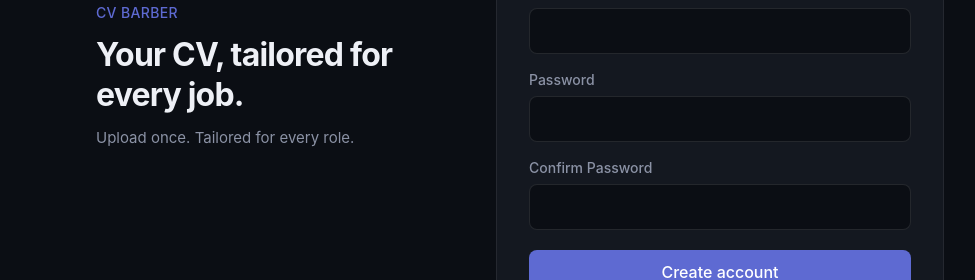
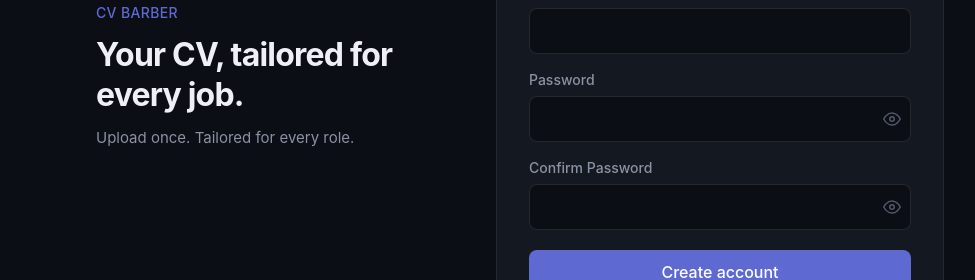
Before and after one commit to MoaazEmam/CV-Barber, a React (Vite) app in the folder frontend/: page /register in a window 1280 px wide. Shown: the part 349-629 px from the top of the page, without its empty margins (120-1095 px from the left). Built offline with nearby package versions, Linux system fonts and the light colour scheme.

Commit message:
feat: add show password toggle

```diff
--- /dev/null
+++ b/frontend/src/components/PasswordInput.jsx
@@ -0,0 +1,50 @@
+import { useState } from 'react'
+
+function EyeIcon() {
+  return (
+    <svg width="18" height="18" viewBox="0 0 24 24" fill="none" stroke="currentColor" strokeWidth="2" strokeLinecap="round" strokeLinejoin="round">
+      <path d="M1 12s4-8 11-8 11 8 11 8-4 8-11 8-11-8-11-8z" />
+      <circle cx="12" cy="12" r="3" />
+    </svg>
+  )
+}
+
+function EyeOffIcon() {
+  return (
+    <svg width="18" height="18" viewBox="0 0 24 24" fill="none" stroke="currentColor" strokeWidth="2" strokeLinecap="round" strokeLinejoin="round">
+      <path d="M17.94 17.94A10.07 10.07 0 0 1 12 20c-7 0-11-8-11-8a18.45 18.45 0 0 1 5.06-5.94M9.9 4.24A9.12 9.12 0 0 1 12 4c7 0 11 8 11 8a18.5 18.5 0 0 1-2.16 3.19m-6.72-1.07a3 3 0 1 1-4.24-4.24" />
+      <line x1="1" y1="1" x2="23" y2="23" />
+    </svg>
+  )
+}
+
+// Password field with a click-to-toggle reveal button (press to show, press
+// again to hide).
+export default function PasswordInput({ label = 'Password', value, onChange, required = true, autoComplete }) {
+  const [show, setShow] = useState(false)
+
+  return (
+    <div>
+      <label className="block text-sm font-medium text-[var(--text-secondary)] mb-1.5">{label}</label>
+      <div className="relative">
+        <input
+          type={show ? 'text' : 'password'}
+          required={required}
+          value={value}
+          onChange={onChange}
+          autoComplete={autoComplete}
+          className="w-full bg-[var(--bg)] border border-[rgba(255,255,255,0.10)] text-[var(--text-primary)] rounded-lg px-3 py-2.5 pr-10 focus:outline-none focus:ring-2 focus:ring-[#5E6AD2]/30 focus:border-[#5E6AD2]/60 transition-colors placeholder:text-[var(--text-muted)]"
+        />
+        <button
+          type="button"
+          onClick={() => setShow((s) => !s)}
+          tabIndex={-1}
+          aria-label={show ? 'Hide password' : 'Show password'}
+          className="absolute right-2.5 top-1/2 -translate-y-1/2 text-[var(--text-muted)] hover:text-[var(--text-secondary)] transition-colors"
+        >
+          {show ? <EyeOffIcon /> : <EyeIcon />}
+        </button>
+      </div>
+    </div>
+  )
+}
--- a/frontend/src/pages/LoginPage.jsx
+++ b/frontend/src/pages/LoginPage.jsx
@@ -2,6 +2,7 @@
 import { Link, useNavigate } from 'react-router-dom'
 import api from '../lib/axios'
 import useAppStore from '../store/useAppStore'
+import PasswordInput from '../components/PasswordInput'
 
 export default function LoginPage() {
   const navigate = useNavigate()
@@ -20,7 +21,7 @@
       form.append('username', email)
       form.append('password', password)
 
-      const loginRes = await api.post('/auth/jwt/login', form, {
+      const loginRes = await api.post('/auth/login', form, {
         headers: { 'Content-Type': 'application/x-www-form-urlencoded' },
       })
       const token = loginRes.data.access_token
@@ -69,16 +70,12 @@
                 className="w-full bg-[var(--bg)] border border-[rgba(255,255,255,0.10)] text-[var(--text-primary)] rounded-lg px-3 py-2.5 focus:outline-none focus:ring-2 focus:ring-[#5E6AD2]/30 focus:border-[#5E6AD2]/60 transition-colors placeholder:text-[var(--text-muted)]"
               />
             </div>
-            <div>
-              <label className="block text-sm font-medium text-[var(--text-secondary)] mb-1.5">Password</label>
-              <input
-                type="password"
-                required
-                value={password}
-                onChange={(e) => setPassword(e.target.value)}
-                className="w-full bg-[var(--bg)] border border-[rgba(255,255,255,0.10)] text-[var(--text-primary)] rounded-lg px-3 py-2.5 focus:outline-none focus:ring-2 focus:ring-[#5E6AD2]/30 focus:border-[#5E6AD2]/60 transition-colors placeholder:text-[var(--text-muted)]"
-              />
-            </div>
+            <PasswordInput
+              label="Password"
+              value={password}
+              onChange={(e) => setPassword(e.target.value)}
+              autoComplete="current-password"
+            />
 
             <button
               type="submit"
--- a/frontend/src/pages/RegisterPage.jsx
+++ b/frontend/src/pages/RegisterPage.jsx
@@ -2,6 +2,7 @@
 import { Link, useNavigate } from 'react-router-dom'
 import api from '../lib/axios'
 import useAppStore from '../store/useAppStore'
+import PasswordInput from '../components/PasswordInput'
 
 export default function RegisterPage() {
   const navigate = useNavigate()
@@ -31,7 +32,7 @@
       const form = new URLSearchParams()
       form.append('username', email)
       form.append('password', password)
-      const loginRes = await api.post('/auth/jwt/login', form, {
+      const loginRes = await api.post('/auth/login', form, {
         headers: { 'Content-Type': 'application/x-www-form-urlencoded' },
       })
       const token = loginRes.data.access_token
@@ -44,6 +45,7 @@
       const detail = err.response?.data?.detail
       if (typeof detail === 'string') setError(detail)
       else if (Array.isArray(detail)) setError(detail.map((d) => d.msg).join(', '))
+      else if (detail?.reason) setError(detail.reason)
       else setError('Registration failed.')
     } finally {
       setLoading(false)
@@ -90,26 +92,18 @@
                 className="w-full bg-[var(--bg)] border border-[rgba(255,255,255,0.10)] text-[var(--text-primary)] rounded-lg px-3 py-2.5 focus:outline-none focus:ring-2 focus:ring-[#5E6AD2]/30 focus:border-[#5E6AD2]/60 transition-colors placeholder:text-[var(--text-muted)]"
               />
             </div>
-            <div>
-              <label className="block text-sm font-medium text-[var(--text-secondary)] mb-1.5">Password</label>
-              <input
-                type="password"
-                required
+            <PasswordInput
+              label="Password"
               value={password}
               onChange={(e) => setPassword(e.target.value)}
-                className="w-full bg-[var(--bg)] border border-[rgba(255,255,255,0.10)] text-[var(--text-primary)] rounded-lg px-3 py-2.5 focus:outline-none focus:ring-2 focus:ring-[#5E6AD2]/30 focus:border-[#5E6AD2]/60 transition-colors placeholder:text-[var(--text-muted)]"
+              autoComplete="new-password"
             />
-            </div>
-            <div>
-              <label className="block text-sm font-medium text-[var(--text-secondary)] mb-1.5">Confirm Password</label>
-              <input
-                type="password"
-                required
+            <PasswordInput
+              label="Confirm Password"
               value={confirmPassword}
               onChange={(e) => setConfirmPassword(e.target.value)}
-                className="w-full bg-[var(--bg)] border border-[rgba(255,255,255,0.10)] text-[var(--text-primary)] rounded-lg px-3 py-2.5 focus:outline-none focus:ring-2 focus:ring-[#5E6AD2]/30 focus:border-[#5E6AD2]/60 transition-colors placeholder:text-[var(--text-muted)]"
+              autoComplete="new-password"
             />
-            </div>
 
             <button
               type="submit"
```
Lines whose indentation alone changed are shown as unchanged.
